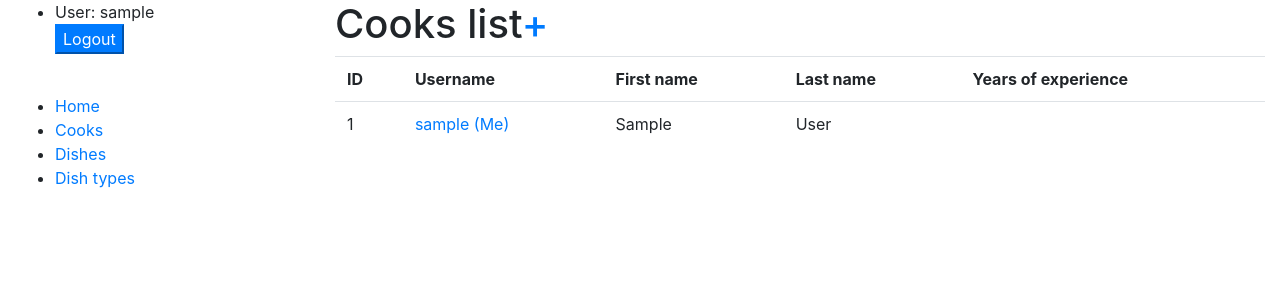
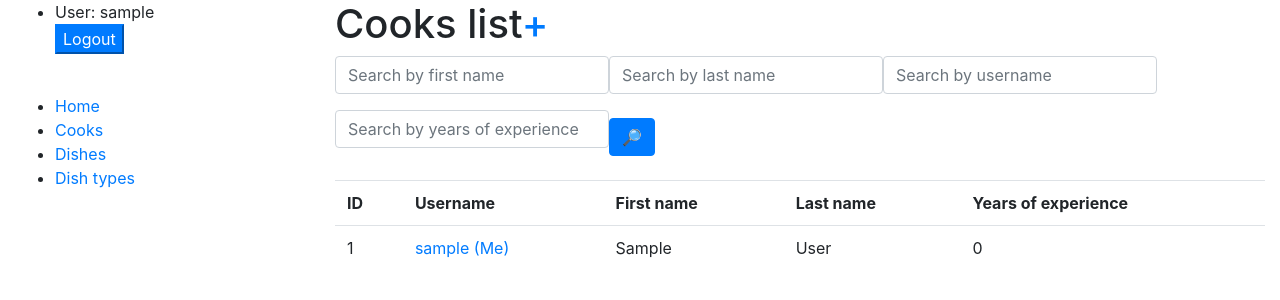
Before and after one commit to b3v3kt0r/restaurant-kitchen-service, a Django app: page /kitchen/cooks/ in a window 1280 px wide. Shown: the top 300 px of the page. Run offline with Django 5.2, Linux system fonts and the light colour scheme; the visitor is signed in with stand-in values (Sample User, id 1); data comes from the database, SQL or seed files in the repository; some libraries are stand-ins or nearby versions.

Commit message:
add search feature for dish, dishtype, cook

```diff
--- a/kitchen/forms.py
+++ b/kitchen/forms.py
@@ -41,3 +41,47 @@ class DishForm(forms.ModelForm):
     class Meta:
         model = Dish
         fields = "__all__"
+
+
+class DishSearchForm(forms.Form):
+    name = forms.CharField(
+        max_length=255,
+        required=False,
+        label="",
+        widget=forms.TextInput(attrs={"placeholder": "Search by name"})
+    )
+
+
+class DishTypeSearchForm(forms.Form):
+    name = forms.CharField(
+        max_length=255,
+        required=False,
+        label="",
+        widget=forms.TextInput(attrs={"placeholder": "Search by name"})
+    )
+
+
+class CookSearchForm(forms.Form):
+    first_name = forms.CharField(
+        max_length=255,
+        required=False,
+        label="",
+        widget=forms.TextInput(attrs={"placeholder": "Search by first name"})
+    )
+    last_name = forms.CharField(
+        max_length=255,
+        required=False,
+        label="",
+        widget=forms.TextInput(attrs={"placeholder": "Search by last name"})
+    )
+    username = forms.CharField(
+        max_length=255,
+        required=False,
+        label="",
+        widget=forms.TextInput(attrs={"placeholder": "Search by username"})
+    )
+    years_of_experience = forms.IntegerField(
+        required=False,
+        label="",
+        widget=forms.NumberInput(attrs={"placeholder": "Search by years of experience"})
+    )
--- a/kitchen/views.py
+++ b/kitchen/views.py
@@ -5,7 +5,8 @@ from django.shortcuts import render
 from django.urls import reverse_lazy
 from django.views import generic
 
-from kitchen.forms import CookCreationForm, DishForm, CookYearsOfExperienceUpdateForm
+from kitchen.forms import CookCreationForm, DishForm, CookYearsOfExperienceUpdateForm, DishSearchForm, \
+    DishTypeSearchForm, CookSearchForm
 from kitchen.models import DishType, Dish, Cook
 
 
@@ -27,6 +28,21 @@ class DishTypeListView(LoginRequiredMixin, generic.ListView):
     template_name = "kitchen/dish_type_list.html"
     context_object_name = "dish_type_list"
     paginate_by = 5
+
+    def get_context_data(self, *, object_list=None, **kwargs):
+        context = super(DishTypeListView, self).get_context_data(**kwargs)
+        name = self.request.GET.get("name", "")
+        context["search_form"] = DishSearchForm(
+            initial={"name": name}
+        )
+        return context
+
+    def get_queryset(self):
+        queryset = DishType.objects.all()
+        form = DishTypeSearchForm(self.request.GET)
+        if form.is_valid():
+            return queryset.filter(name__icontains=form.cleaned_data["name"])
+        return queryset
 
 
 class DishTypeCreateView(LoginRequiredMixin, generic.CreateView):
@@ -54,6 +70,21 @@ class DishListView(LoginRequiredMixin, generic.ListView):
     template_name = "kitchen/dish_list.html"
     queryset = Dish.objects.prefetch_related("dish_type")
     paginate_by = 5
+
+    def get_context_data(self, *, object_list=None, **kwargs):
+        context = super(DishListView, self).get_context_data(**kwargs)
+        name = self.request.GET.get("name", "")
+        context["search_form"] = DishSearchForm(
+            initial={"name": name}
+        )
+        return context
+
+    def get_queryset(self):
+        queryset = Dish.objects.prefetch_related("dish_type")
+        form = DishSearchForm(self.request.GET)
+        if form.is_valid():
+            return queryset.filter(name__icontains=form.cleaned_data["name"])
+        return queryset
 
 
 class DishDetailView(LoginRequiredMixin, generic.DetailView):
@@ -84,6 +115,26 @@ class CookListView(LoginRequiredMixin, generic.ListView):
     model = Cook
     template_name = "kitchen/cook_list.html"
     paginate_by = 5
+
+    def get_context_data(self, *, object_list=None, **kwargs):
+        context = super(CookListView, self).get_context_data(**kwargs)
+        form = CookSearchForm(self.request.GET)
+        context["search_form"] = form
+        return context
+
+    def get_queryset(self):
+        queryset = Cook.objects.all()
+        form = CookSearchForm(self.request.GET)
+        if form.is_valid():
+            if form.cleaned_data["first_name"]:
+                queryset = queryset.filter(first_name__icontains=form.cleaned_data["first_name"])
+            if form.cleaned_data["last_name"]:
+                queryset = queryset.filter(last_name__icontains=form.cleaned_data["last_name"])
+            if form.cleaned_data["username"]:
+                queryset = queryset.filter(username__icontains=form.cleaned_data["username"])
+            if form.cleaned_data["years_of_experience"] is not None:
+                queryset = queryset.filter(years_of_experience=form.cleaned_data["years_of_experience"])
+        return queryset
 
 
 class CookDetailView(LoginRequiredMixin, generic.DetailView):
--- a/templates/kitchen/cook_list.html
+++ b/templates/kitchen/cook_list.html
@@ -1,6 +1,11 @@
 {% extends "base.html" %}
+{% load crispy_forms_filters %}
 {% block content %}
   <h1>Cooks list<a href="{% url 'kitchen:cook_create' %}">+</a></h1>
+  <form method="get" action="" class="form-inline">
+    {{ search_form|crispy }}
+    <input type="submit" value="🔎" class="btn btn-primary">
+  </form>
   {% if cook_list %}
     <table class="table">
       <tr>
@@ -16,7 +21,7 @@
           <td><a href="{{ cook.id }}">{{ cook.username }} {% if user == cook %} (Me){% endif %}</a></td>
           <td>{{ cook.first_name }}</td>
           <td>{{ cook.last_name }}</td>
-          <td>{{ cook.license_number }}</td>
+          <td>{{ cook.years_of_experience }}</td>
         </tr>
       {% endfor %}
     </table>
--- a/templates/kitchen/dish_list.html
+++ b/templates/kitchen/dish_list.html
@@ -1,6 +1,11 @@
 {% extends "base.html" %}
+{% load crispy_forms_filters %}
 {% block content %}
   <h1>Dish list<a href="{% url 'kitchen:dish_create' %}">+</a></h1>
+  <form method="get" action="" class="form-inline">
+    {{ search_form|crispy }}
+    <input type="submit" value="🔎" class="btn btn-primary">
+  </form>
   {% if dish_list %}
     {% for dish in dish_list %}
       <ul>
--- a/templates/kitchen/dish_type_list.html
+++ b/templates/kitchen/dish_type_list.html
@@ -1,6 +1,11 @@
 {% extends "base.html" %}
+{% load crispy_forms_filters %}
 {% block content %}
   <h1>Dish Types list<a href="{% url 'kitchen:dish_type_create' %}">+</a></h1>
+  <form method="get" action="" class="form-inline">
+    {{ search_form|crispy }}
+    <input type="submit" value="🔎" class="btn btn-primary">
+  </form>
   {% if dish_type_list %}
     <table class="table">
     <tr>
```
